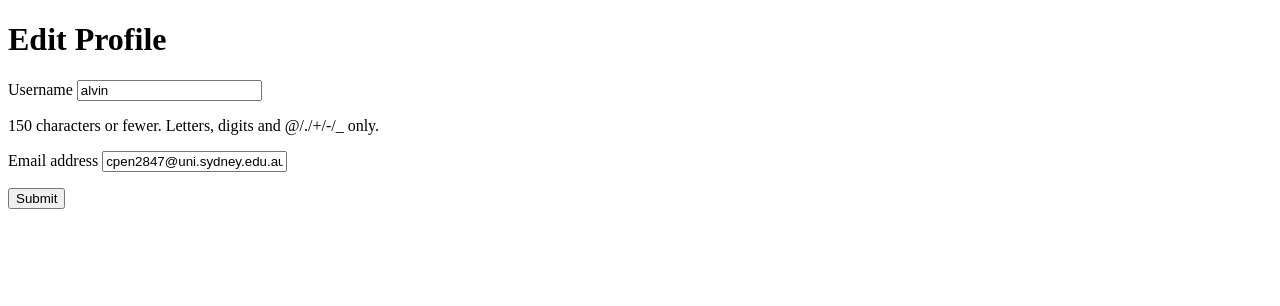
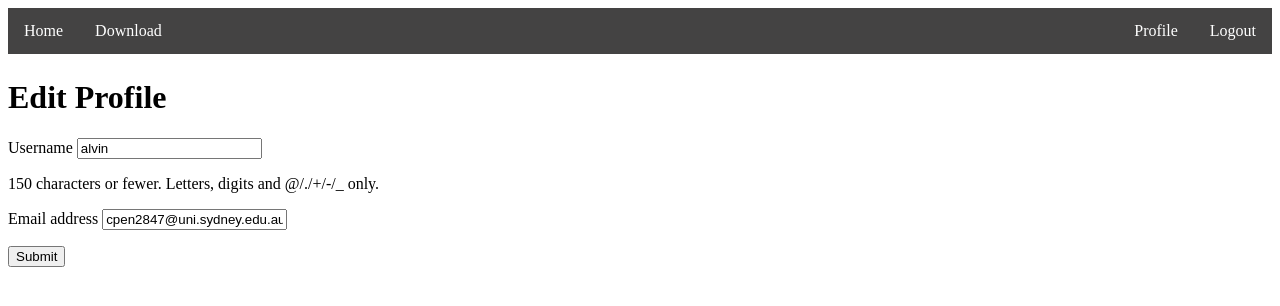
Before and after one commit to adelfavero57/EthicsWebApp, a Django app: page /edit_profile/ in a window 1280 px wide. Shown: the top 306 px of the page. Run offline with Django 3.2, Linux system fonts and the light colour scheme; a user stored in the database is signed in.

Commit message:
base.html addition and linking edit user profile

```diff
--- a/Project/accounts/templates/edit_profile.html
+++ b/Project/accounts/templates/edit_profile.html
@@ -1,11 +1,12 @@
-<!DOCTYPE html>
-<html lang="en">
+{% extends 'base.html' %}
+
+{% block content %}
 
 <head>
     <meta charset="UTF-8">
     <meta http-equiv="X-UA-Compatible" content="IE=edge">
     <meta name="viewport" content="width=device-width, initial-scale=1.0">
-    <title>Register</title>
+    <title>Edit Profile</title>
 </head>
 
 <body>
@@ -22,4 +23,4 @@
     </form>
 </body>
 
-</html>
+{% endblock %}
--- /dev/null
+++ b/Project/managelist/static/managelist/navstyle.css
@@ -0,0 +1,59 @@
+.navigation {
+
+    display:flex;
+
+}
+.menu1 {
+
+    width: 1200px;
+    height: 50px;
+
+}
+
+.menu2 {
+
+    width: 250px;
+    height: 50px;
+}
+
+.menu1 ul {
+    list-style-type: none;
+    margin: 0;
+    padding: 0;
+    overflow: hidden;
+    background-color: rgb(68, 67, 67);
+}
+
+.menu1 ul li {
+
+    float: left;
+}
+
+.menu1 ul li a {
+    display: block;
+    color: white;
+    text-align: center;
+    padding: 14px 16px;
+    text-decoration: none;
+  }
+
+.menu2 ul {
+    list-style-type: none;
+    margin: 0;
+    padding: 0;
+    overflow: hidden;
+    background-color: rgb(68, 67, 67);
+}
+
+.menu2 ul li {
+
+    float: right;
+}
+
+.menu2 ul li a {
+    display: block;
+    color: white;
+    text-align: center;
+    padding: 14px 16px;
+    text-decoration: none;
+  }
--- /dev/null
+++ b/Project/managelist/templates/base.html
@@ -0,0 +1,35 @@
+<!DOCTYPE html>
+<html lang="en">
+
+<head>
+    <meta charset="UTF-8">
+    <meta http-equiv="X-UA-Compatible" content="IE=edge">
+    <meta name="viewport" content="width=device-width, initial-scale=1.0">
+    {% load static %}
+    <link rel="stylesheet" type="text/css" href="{% static 'managelist/navstyle.css' %}">
+</head>
+<body>
+    <nav class="navigation">
+        <div class="menu1">
+            <ul>
+                <li><a href="{% url 'managelist' %}">Home</a></li>
+                <li><a href="#">Download</a></li>
+            </ul>
+
+        </div>
+
+        <div class="menu2">
+
+            <ul>
+                <li><a href="{% url 'logout' %}">Logout</a></li>
+                <li><a href="{% url 'editprofile' %}">Profile</a></li>
+            </ul>
+
+        </div>
+
+
+    </nav>
+</body>
+{% block content %}
+
+{% endblock %}
--- a/Project/managelist/urls.py
+++ b/Project/managelist/urls.py
@@ -1,7 +1,9 @@
 from django.urls import path
 from . import views
+from accounts.views import editUserPage
 
 urlpatterns = [
     path('', views.managelistPage, name='managelist'),
-    path('logout/', views.logout_view, name='logout')
+    path('logout/', views.logout_view, name='logout'),
+    path('edit_profile/', editUserPage, name='editprofile')
 ]
```
Also changed, not shown: Project/managelist/static/managelist/style.css (+0 -60 lines), Project/managelist/templates/managelist.html (+5 -24 lines), Project/db.sqlite3.
